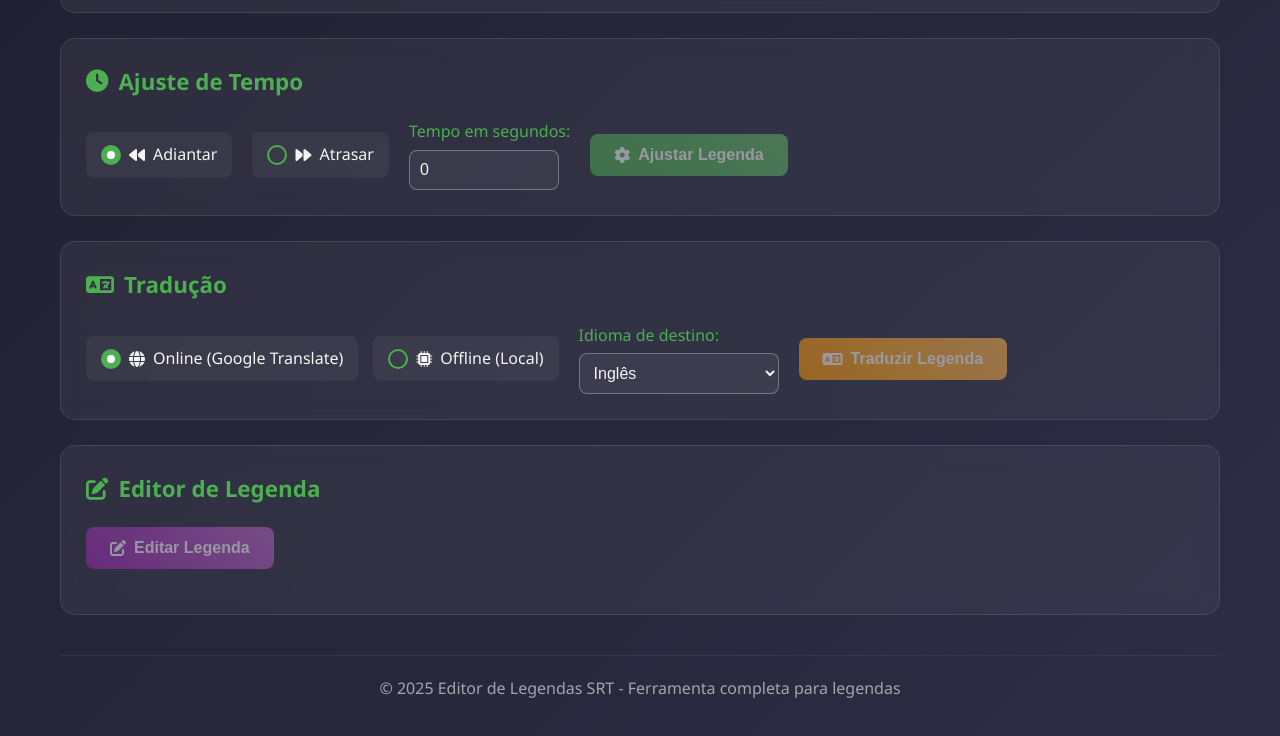
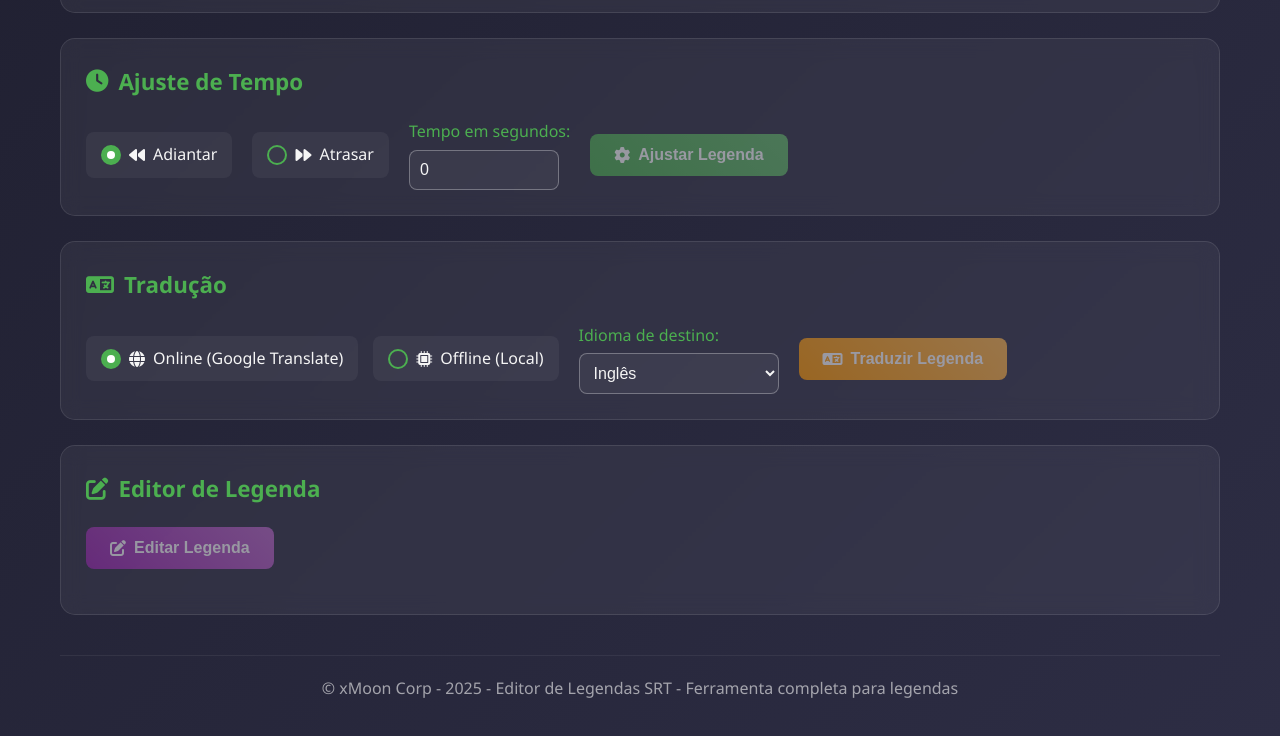
Before and after one commit to xMoonGames/ajustador-legendas-srt, a website with bundled scripts: page index.html in a window 1280 px wide. Shown: the part 589-1325 px from the top of the page. Built offline with nearby package versions, Linux system fonts and the light colour scheme.

Commit message:
mudança nos creditos

```diff
--- a/index.html
+++ b/index.html
@@ -179,7 +179,7 @@
         </main>
 
         <footer>
-            <p>&copy; 2025 Editor de Legendas SRT - Ferramenta completa para legendas</p>
+            <p>&copy; xMoon Corp - 2025 - Editor de Legendas SRT - Ferramenta completa para legendas</p>
         </footer>
     </div>
 
```
